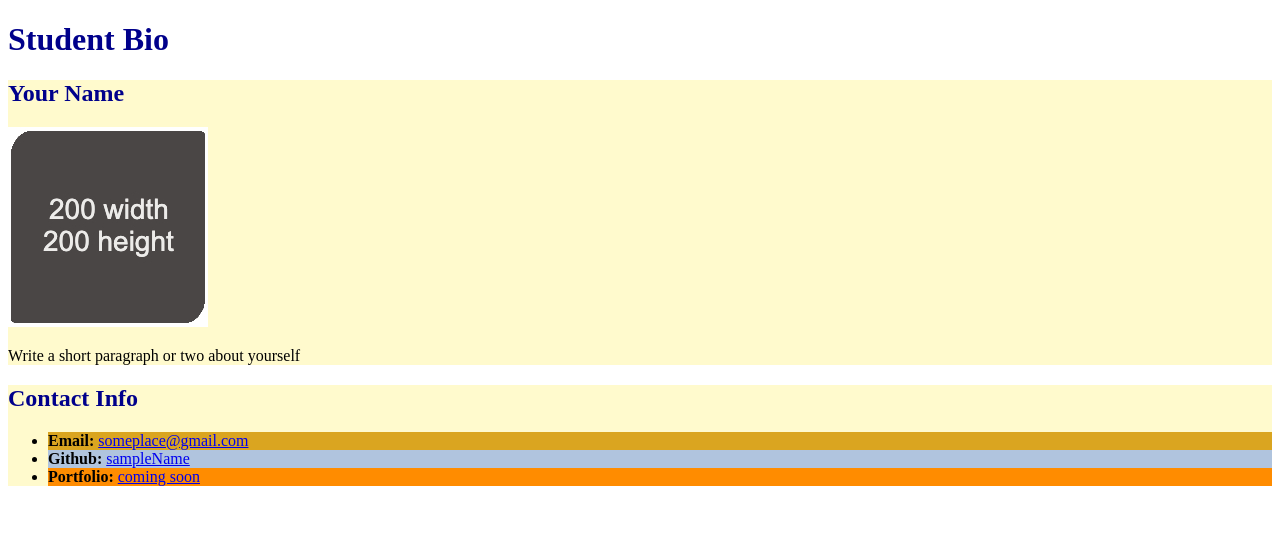
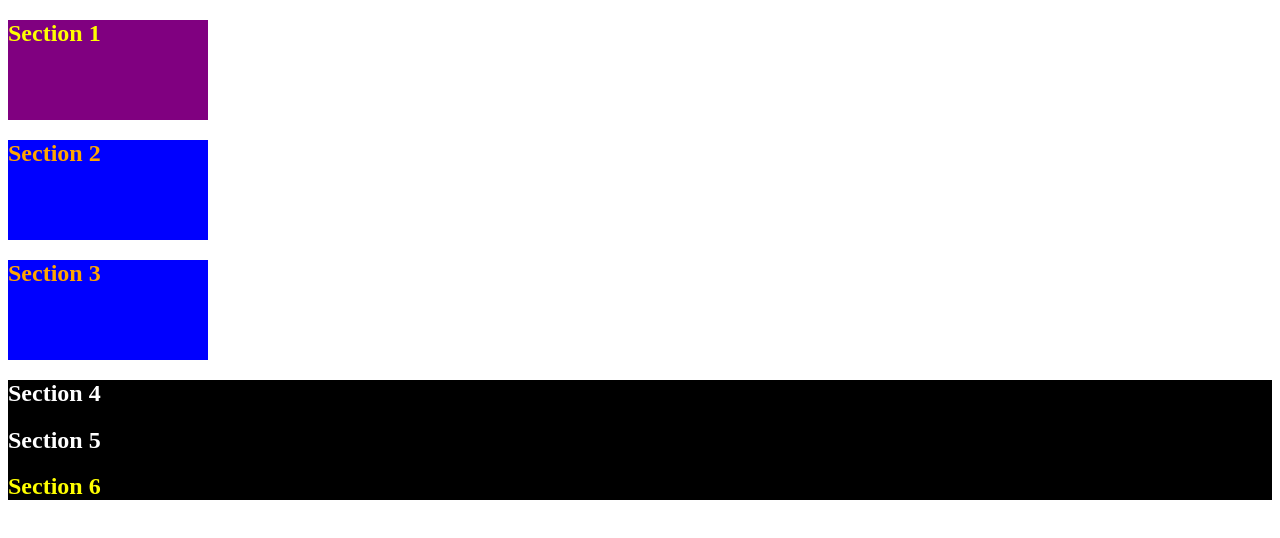
Before and after one commit to nagibnur/first-day-repo, a plain HTML site: page index.html in a window 1280 px wide. Drawn offline with Linux system fonts and the light colour scheme.

Commit message:
10 activity

```diff
--- a/assets/css/style.css
+++ b/assets/css/style.css
@@ -1,19 +1,25 @@
 .lesson {
-  background-color: lemonchiffon;
+    width: 200px;
+    height: 100px;
+    background-color: blue;
+    color: orange;
+  }
+
+.section-blue {
+
 }
 
-.title {
-  color: darkblue;
+.container {
+background-color: black;
+color: white;
 }
 
-#email {
-  background-color: goldenrod;
+#section-1 {
+  color: yellow;
+  background-color: purple;
+
 }
 
-#github {
-  background-color: lightsteelblue;
+#section-6 {
+color: yellow;
 }
-
-#portfolio {
-  background-color: darkorange;
-}
--- a/index.html
+++ b/index.html
@@ -1,37 +1,39 @@
 <!DOCTYPE html>
 <html lang="en-US">
+
   <head>
-    <meta charset="UTF-8" />
-    <title>Student Bio With Attributes</title>
-    <!-- Link to stylesheet using rel and href attributes -->
-    <link rel="stylesheet" href="./assets/css/style.css" />
+    <meta charset="UTF-8">
+    <title>Colors</title>
+<!-- TODO: Add CSS style sheet link here -->
+    <link rel="stylesheet" href="./assets/css/style.css">
   </head>
 
   <body>
-    <header>
-      <h1 class="title">Student Bio</h1>
-    </header>
-    <!-- TODO: add class attribute  -->
-    <section class="lesson">
-      <h2 class="title">Your Name</h2>
-      <!-- TODO: modify img attributes -->
-      <img
-       src="./assets/images/image-1.jpg"
-       alt="Placeholder image with text 200 width and 200 height"
-      />
-      <p>Write a short paragraph or two about yourself</p>
+    <section class="lesson" id="section-1">
+      <h2>Section 1</h2>
     </section>
-    <!-- TODO: add class attribute -->
-    <section class="lesson">
-      <h2 class="title">Contact Info</h2>
-      <ul>
-        <!-- TODO: add id attribute -->
-        <li id="email"><strong>Email:</strong> <a href="#">someplace@gmail.com</a></li>
-        <!-- TODO: add id attribute -->
-        <li id="github"><strong>Github:</strong> <a href="#">sampleName</a></li>
-        <!-- TODO: add id attribute -->
-        <li id="portfolio"><strong>Portfolio:</strong> <a href="#">coming soon</a></li>
-      </ul>
+
+    <section class="lesson section-blue">
+      <h2>Section 2</h2>
     </section>
+
+    <section class="lesson section-blue">
+      <h2>Section 3</h2>
+    </section>
+
+    <div class="container">
+      <section>
+        <h2>Section 4</h2>
+      </section>
+
+      <section>
+        <h2>Section 5</h2>
+      </section>
+
+      <section id="section-6">
+        <h2>Section 6</h2>
+      </section>
+    </div>
   </body>
+
 </html>
```
Also changed, not shown: assets/images/image-1.jpg (deleted).
